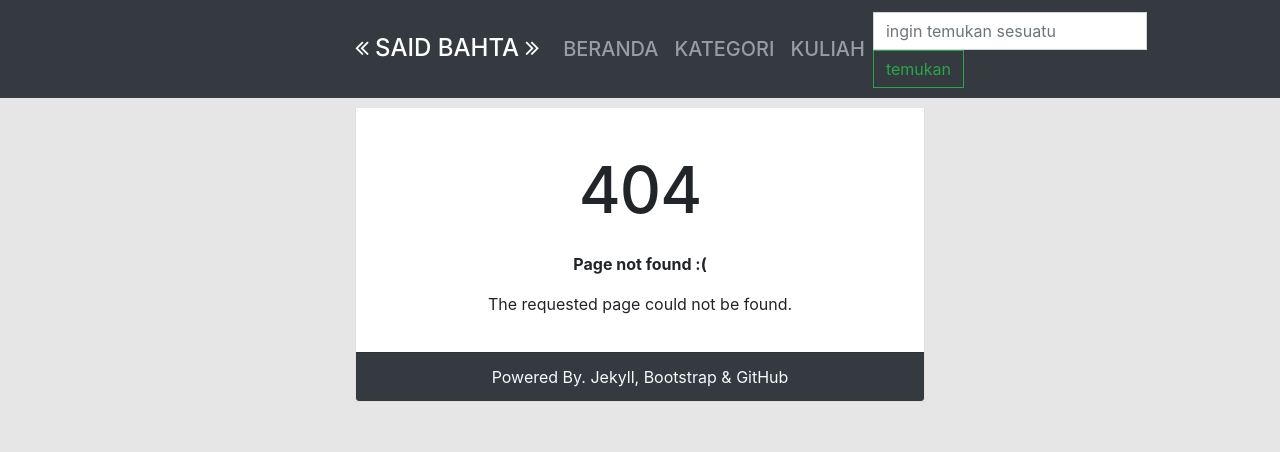
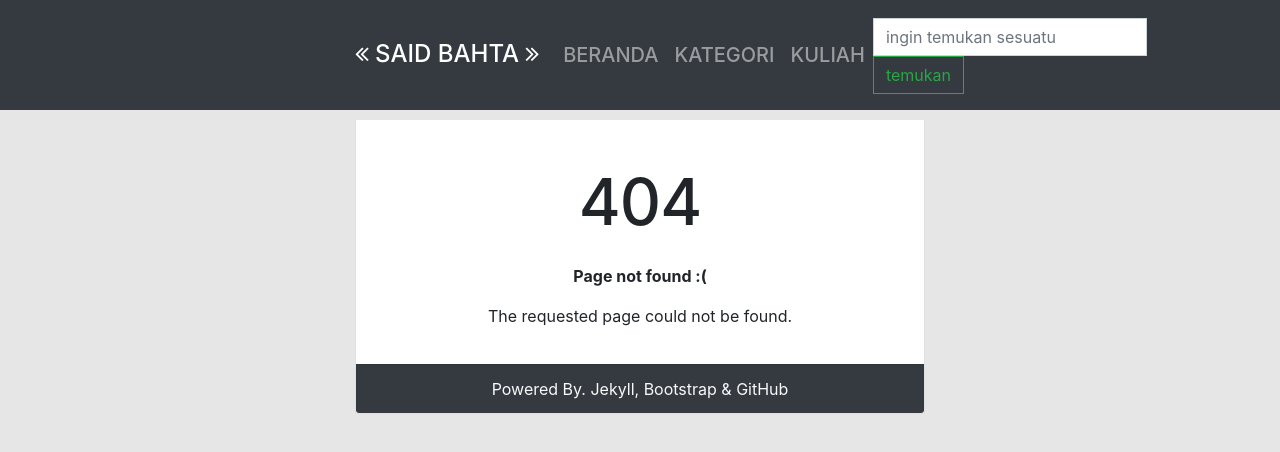
Before and after one commit to surtinaali/blog, a Jekyll site: the page built from 404.html, in a window 1280 px wide. Shown: the top 452 px of the page. Built offline with Jekyll 4.4.1, drawn with Linux system fonts in a browser that asks for light colours.

Commit message:
perbaiki search box dan tombol di layar sedang

```diff
--- a/_layouts/page.html
+++ b/_layouts/page.html
@@ -31,7 +31,7 @@
                     </li>
                     {% endif %} {% endfor %}
                 </ul>
-                <form class="form-inline" style="margin-top:-1%">
+                <form class="form-inline" style="padding-bottom: 1%">
                     <input class="form-control mr-sm-2 rounded-0" type="search" placeholder="ingin temukan sesuatu" aria-label="Search">
                     <button class="btn btn-outline-success my-2 my-sm-0 rounded-0" type="submit">temukan</button>
                 </form>
```
